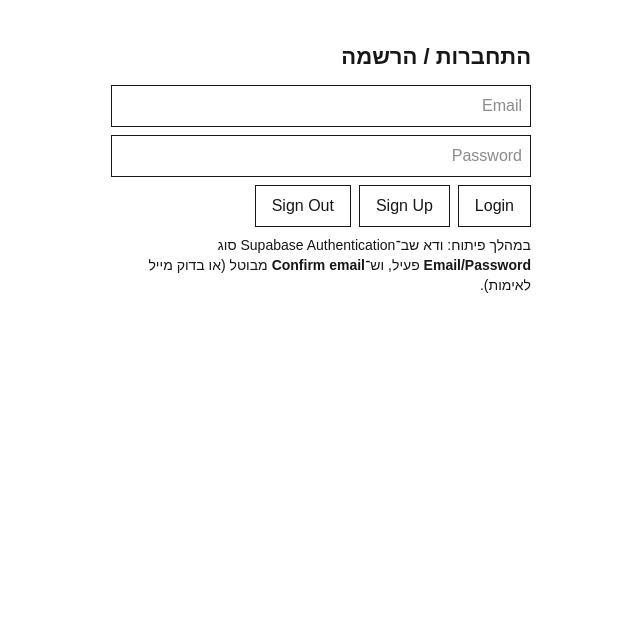
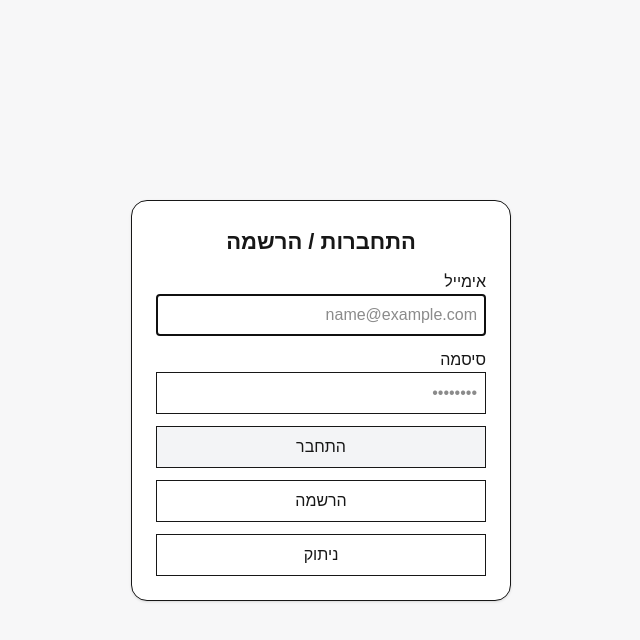
Before and after one commit to majdmajd-abo/celsius-factory, a Next.js app: page /login in a window 1280 px wide. Shown: the top 640 px of the page, without its empty margins (319-959 px from the left). Built offline with nearby package versions, Linux system fonts and the light colour scheme; no server answers.

Commit message:
fix(login): wrap useSearchParams with <Suspense> to satisfy Next.js

```diff
--- a/src/app/login/page.tsx
+++ b/src/app/login/page.tsx
@@ -1,44 +1,68 @@
 "use client";
 
-import { useState } from "react";
-import { supabase } from "../../lib/supabaseClient";
-import { useRouter } from "next/navigation";
+import { Suspense, useEffect, useState } from "react";
+import { useRouter, useSearchParams } from "next/navigation";
+import { supabase } from "@/lib/supabaseClient";
 
+/** עוטפים את התוכן ש*משתמש* ב-useSearchParams בתוך Suspense */
 export default function LoginPage() {
+  return (
+    <Suspense fallback={<div style={{ padding: 20, direction: "rtl" }}>טוען…</div>}>
+      <LoginContent />
+    </Suspense>
+  );
+}
+
+function LoginContent() {
   const router = useRouter();
+  const search = useSearchParams();
+  const nextUrl = search.get("next") || "/dashboard"; // יעד אחרי התחברות
 
-  const [email, setEmail] = useState<string>("");
-  const [password, setPassword] = useState<string>("");
-  const [msg, setMsg] = useState<string>("");
-  const [loading, setLoading] = useState<boolean>(false);
+  const [email, setEmail] = useState("");
+  const [password, setPassword] = useState("");
+  const [msg, setMsg] = useState("");
+  const [loading, setLoading] = useState(false);
 
-  async function signIn() {
+  // אם כבר מחובר—דלג ליעד
+  useEffect(() => {
+    supabase.auth.getUser().then(({ data }) => {
+      if (data.user) router.replace(nextUrl);
+    });
+  }, [router, nextUrl]);
+
+  async function signIn(e?: React.FormEvent) {
+    e?.preventDefault();
+    setMsg("");
+    setLoading(true);
     try {
-      setLoading(true);
-      setMsg("מתחבר...");
-      const { error } = await supabase.auth.signInWithPassword({ email, password });
+      const { error } = await supabase.auth.signInWithPassword({
+        email: email.trim(),
+        password,
+      });
       if (error) {
         setMsg("❌ " + error.message);
         return;
       }
       setMsg("✅ התחברת בהצלחה");
-      router.push("/dashboard");
+      router.replace(nextUrl);
     } finally {
       setLoading(false);
     }
   }
 
   async function signUp() {
+    setMsg("");
+    setLoading(true);
     try {
-      setLoading(true);
-      setMsg("יוצר משתמש...");
-      const { error } = await supabase.auth.signUp({ email, password });
+      const { error } = await supabase.auth.signUp({
+        email: email.trim(),
+        password,
+      });
       if (error) {
         setMsg("❌ " + error.message);
         return;
       }
-      // ברירת מחדל: role=employee יוגדר ב-trigger/שרת אם יש
-      setMsg("✅ החשבון נוצר. אפשר ללחוץ 'Login'.");
+      setMsg("✅ החשבון נוצר. בדוק מייל אם נדרש אימות, ואז התחבר.");
     } finally {
       setLoading(false);
     }
@@ -50,59 +74,54 @@ export default function LoginPage() {
   }
 
   return (
-    <div style={{ maxWidth: 420, margin: "40px auto", direction: "rtl" }}>
-      <h1 style={{ fontWeight: 700, fontSize: 22, marginBottom: 12 }}>התחברות / הרשמה</h1>
+    <div style={{ minHeight: "100dvh", display: "grid", placeItems: "center", background: "#f7f7f8", direction: "rtl" }}>
+      <div className="rounded-2xl border bg-white p-6 shadow-sm" style={{ width: 380 }}>
+        <h1 style={{ fontWeight: 700, fontSize: 22, marginBottom: 12, textAlign: "center" }}>
+          התחברות / הרשמה
+        </h1>
 
+        <form onSubmit={signIn} className="grid gap-3">
+          <div>
+            <label>אימייל</label>
             <input
-        className="border p-2 w-full mb-2"
-        placeholder="Email"
+              className="border p-2 w-full"
+              placeholder="name@example.com"
               type="email"
               value={email}
               onChange={(e) => setEmail(e.target.value)}
               autoComplete="email"
+              required
+              autoFocus
             />
-
+          </div>
+          <div>
+            <label>סיסמה</label>
             <input
-        className="border p-2 w-full mb-2"
-        placeholder="Password"
+              className="border p-2 w-full"
+              placeholder="••••••••"
               type="password"
               value={password}
               onChange={(e) => setPassword(e.target.value)}
               autoComplete="current-password"
+              required
             />
-
-      <div className="flex gap-2 mb-2">
-        <button onClick={signIn} className="border px-4 py-2" disabled={loading}>
-          Login
-        </button>
-        <button onClick={signUp} className="border px-4 py-2" disabled={loading}>
-          Sign Up
-        </button>
-        <button onClick={signOut} className="border px-4 py-2" disabled={loading}>
-          Sign Out
-        </button>
           </div>
 
-      {msg && (
-        <div
-          style={{
-            marginTop: 8,
-            padding: "8px 10px",
-            borderRadius: 8,
-            background: msg.startsWith("✅") ? "#eaffea" : msg.startsWith("❌") ? "#ffecec" : "#f7f7f7",
-            border: "1px solid",
-            borderColor: msg.startsWith("✅") ? "#9bd59b" : msg.startsWith("❌") ? "#ffb3b3" : "#e0e0e0",
-            fontSize: 14,
-          }}
-        >
-          {msg}
+          <button type="submit" disabled={loading} className="border px-4 py-2 bg-gray-100 hover:bg-gray-200 disabled:opacity-50">
+            {loading ? "מתחבר…" : "התחבר"}
+          </button>
+
+          <button type="button" onClick={signUp} className="border px-4 py-2 bg-white hover:bg-gray-50">
+            הרשמה
+          </button>
+
+          <button type="button" onClick={signOut} className="border px-4 py-2 bg-white hover:bg-gray-50">
+            ניתוק
+          </button>
+
+          {msg && <div style={{ color: msg.startsWith("❌") ? "crimson" : "#0a7" }}>{msg}</div>}
+        </form>
       </div>
-      )}
-
-      <p className="text-sm mt-2">
-        במהלך פיתוח: ודא שב־Supabase Authentication סוג <b>Email/Password</b> פעיל, וש־
-        <b>Confirm email</b> מבוטל (או בדוק מייל לאימות).
-      </p>
     </div>
   );
 }
```
Lines whose indentation alone changed are shown as unchanged.
